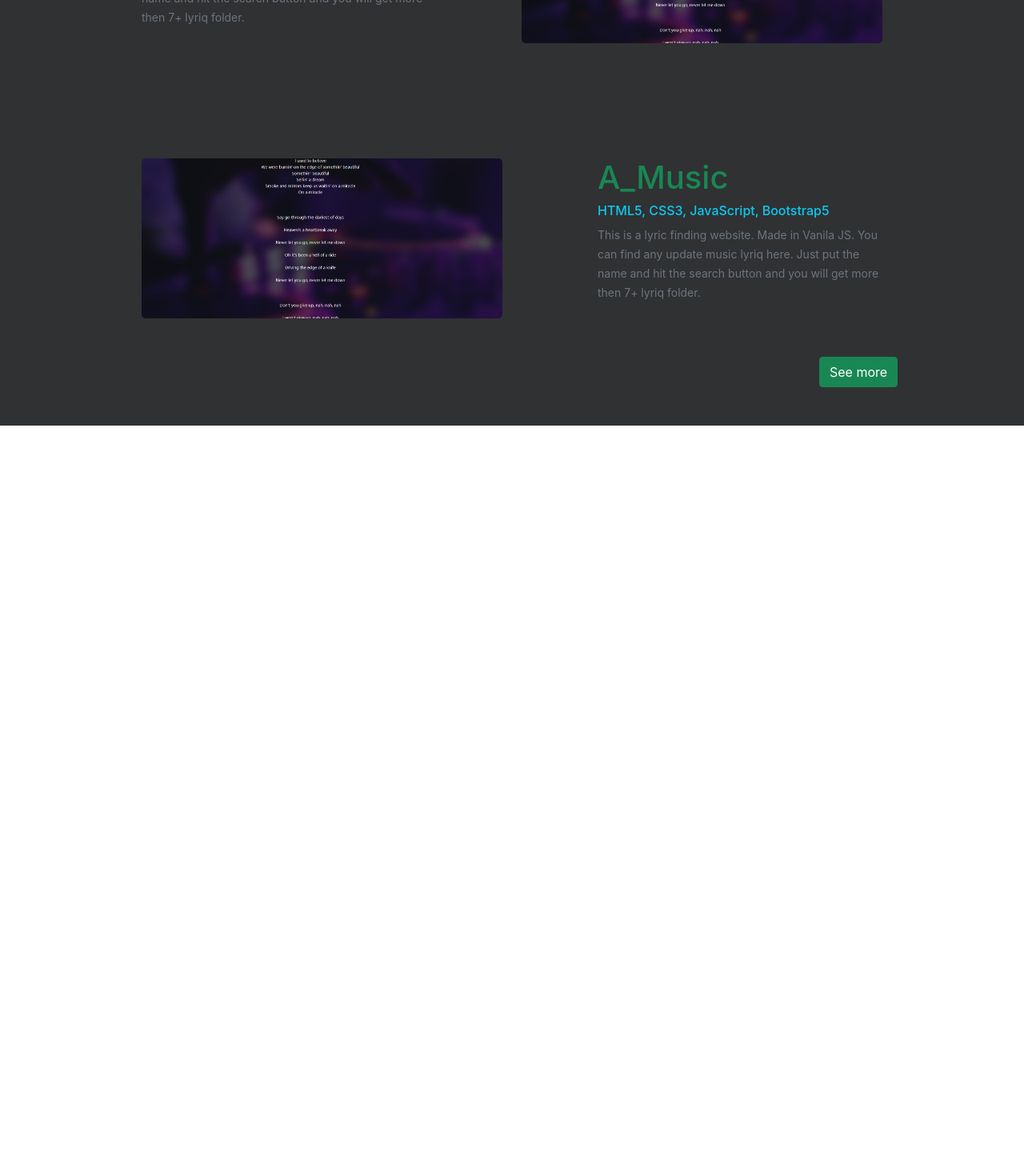
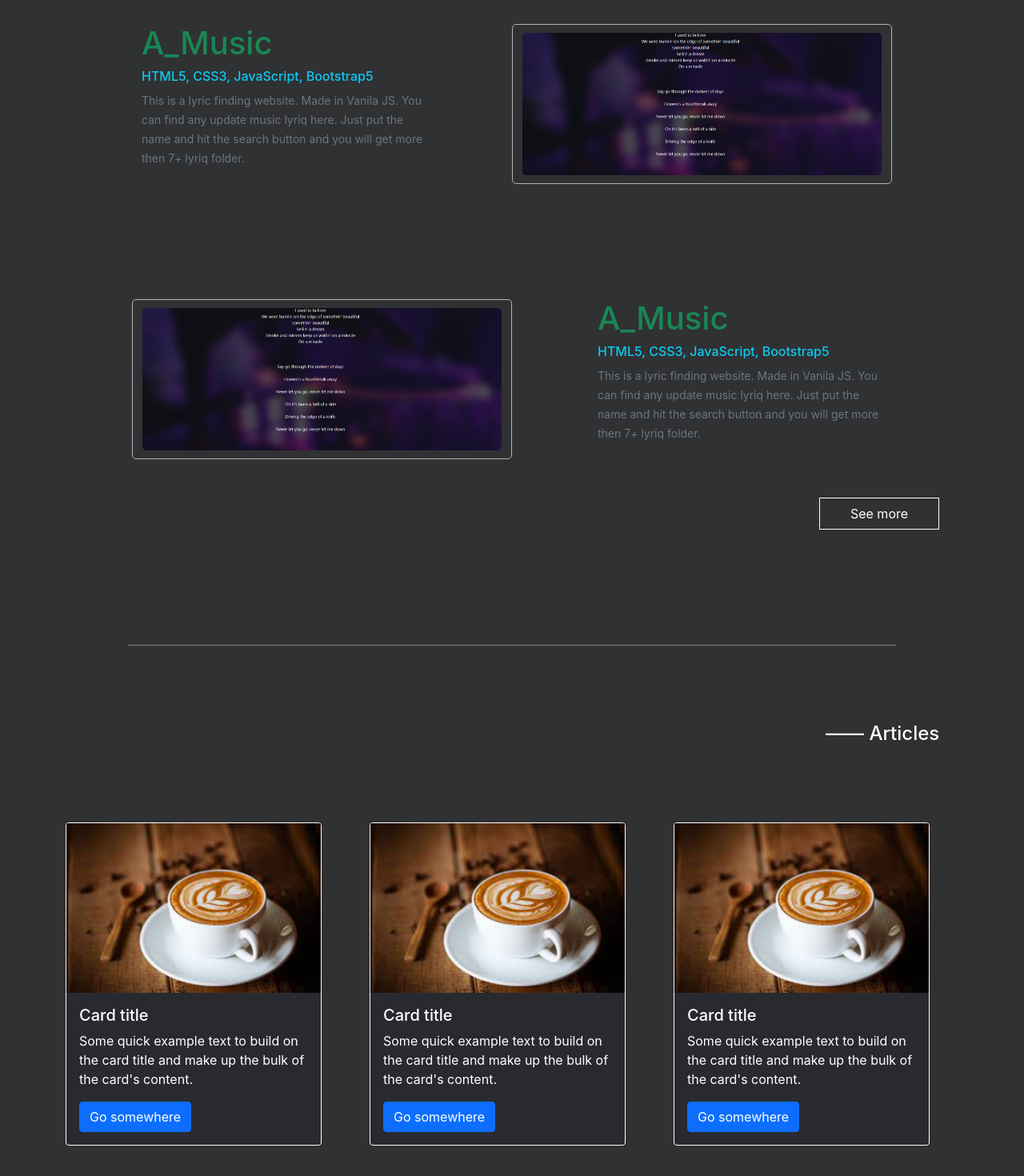
Before and after one commit to Imtious-coder/My_Portfolio, a React (Create React App) app: page /home in a window 1280 px wide. Shown: the part 1130-2600 px from the top of the page at 80% size. Before the commit the page ends 1662 px from the top, so only its background shows below. Built offline with nearby package versions, Linux system fonts and the light colour scheme.

Commit message:
Articles Complete

```diff
--- /dev/null
+++ b/src/Components/Home/Articles/Articles.css
@@ -0,0 +1,6 @@
+.Articles{
+    background-color: rgba(17, 17, 41, 0.205);
+    color: white;
+    width: 20rem;
+    border: 1px solid white;
+}
--- /dev/null
+++ b/src/Components/Home/Articles/Articles.js
@@ -0,0 +1,60 @@
+import React from 'react';
+import coffee from '../../../Images/coffee.jfif';
+import './Articles.css';
+import '../../../../node_modules/hover.css/css/hover-min.css';
+
+const Articles = () => {
+    return (
+        <section>
+            <section className="container">
+                <div className="row">
+                    <div className="col-md-10"></div>
+                    <div className="col-md-2">
+                        <h4 className="mt-5 pt-5 mb-5 pb-5 text-white">—— Articles</h4>
+                    </div>
+                </div>
+            </section>
+
+            <section className="container pb-5">
+                <div className="row">
+                    <div className="col-md-4 hvr-wobble-vertical">
+                        <div class="card Articles">
+                            <img src={coffee} class="card-img-top" alt="..." />
+                            <div class="card-body">
+                                <h5 class="card-title">Card title</h5>
+                                <p class="card-text">Some quick example text to build on the card title and make up the bulk of the card's content.</p>
+                                <a href="#" class="btn btn-primary">Go somewhere</a>
+                            </div>
+                        </div>
+                    </div>
+
+                    <div className="col-md-4 hvr-wobble-top">
+                        <div class="card Articles">
+                            <img src={coffee} class="card-img-top" alt="..." />
+                            <div class="card-body">
+                                <h5 class="card-title">Card title</h5>
+                                <p class="card-text">Some quick example text to build on the card title and make up the bulk of the card's content.</p>
+                                <a href="#" class="btn btn-primary">Go somewhere</a>
+                            </div>
+                        </div>
+                    </div>
+
+                    <div className="col-md-4">
+                        <div class="card Articles hvr-wobble-bottom">
+                            <img src={coffee} class="card-img-top " alt="..." />
+                            <div class="card-body">
+                                <h5 class="card-title">Card title</h5>
+                                <p class="card-text">Some quick example text to build on the card title and make up the bulk of the card's content.</p>
+                                <a href="#" class="btn btn-primary">Go somewhere</a>
+                            </div>
+                        </div>
+                    </div>
+
+                </div>
+            </section>
+
+        </section>
+    );
+};
+
+export default Articles;
--- a/src/Components/Home/Home/Home.js
+++ b/src/Components/Home/Home/Home.js
@@ -1,4 +1,5 @@
 import React from 'react';
+import Articles from '../Articles/Articles';
 import Description from '../Description/Description';
 import Navbar from '../Navbar/Navbar';
 import Projects from '../Projects/Projects';
@@ -8,8 +9,10 @@ const Home = () => {
         <div style={{backgroundColor:'#303133'}}>
             <Navbar></Navbar>
             <Description></Description>
-            <hr/>
+            <div style={{borderBottom:'1px solid grey', width:'75%'}} className="container mt-5 pt-5"></div>
             <Projects></Projects>
+            <div style={{borderBottom:'1px solid grey', width:'75%'}} className="container mt-5 pt-5"></div>
+            <Articles></Articles>
         </div>
     );
 };
--- a/src/Components/Home/Projects/Projects.css
+++ b/src/Components/Home/Projects/Projects.css
@@ -0,0 +1,23 @@
+.ImageBG{
+    height: 200px;
+    border: 1px solid rgb(179, 179, 179);
+    border-radius: 5px;
+}
+.ImageBG:hover{
+    background-color: #303133;
+    border: none;
+}
+.Details:hover{
+    background-color: rgba(34, 34, 34, 0.377);
+    padding: 10px;
+    border-radius: 5px;
+    border-top: 1px solid greenyellow;
+}
+.SeeMoreButton{
+    color: white;
+    text-align: center;
+    padding: 7px;
+    background-color: #303133;
+    border: 1px solid white;
+    width: 150px;
+}
--- a/src/Components/Home/Projects/Projects.js
+++ b/src/Components/Home/Projects/Projects.js
@@ -2,16 +2,17 @@ import React from 'react';
 import AM1 from '../../../Images/A_Music.png';
 import AM2 from '../../../Images/A_Music_Search.png';
 import AM3 from '../../../Images/A_Music_Lyric.png';
+import './Projects.css';
 
 
 const Projects = () => {
     return (
-        <section className="container mt-5 pb-5">
-            <h4 className="text-white mb-5 pb-5">Projects__</h4>
+        <section className="container mt-5 pb-5 mt-5 pt-5">
+            <h4 className="text-white mt-5 mb-5 pb-5">Projects ——</h4>
             <div className="row pb-5">
                 <div className="col-md-1"></div>
-                <div className="col-md-5 hvr-shadow-radial hvr-grow" style={{ height: '200px' }}>
-                    <div style={{ width: '100%', height: '100%' }} id="carouselExampleInterval" class="carousel slide" data-bs-ride="carousel">
+                <div className="col-md-5 hvr-shadow-radial hvr-grow ImageBG">
+                    <div style={{ width: '100%', height: '100%', paddingTop:'10px', paddingBottom:'10px' }} id="carouselExampleInterval" class="carousel slide" data-bs-ride="carousel">
                         <div style={{ width: '100%', height: '100%', borderRadius: '5px' }} class="carousel-inner">
                             <div class="carousel-item active" data-bs-interval="2000">
                                 <img src={AM1} class="d-block w-100" alt="..." />
@@ -26,7 +27,7 @@ const Projects = () => {
                     </div>
                 </div>
                 <div className="col-md-1"></div>
-                <div className="col-md-4 hvr-hang">
+                <div className="col-md-4 hvr-hang Details">
                     <h1 className="text-success">A_Music</h1>
                     <h6 className="text-info">HTML5, CSS3, JavaScript, Bootstrap5</h6>
                     <small className="text-secondary">This is a lyric finding website. Made in Vanila JS. You can find any update music lyriq here.
@@ -37,7 +38,7 @@ const Projects = () => {
 
             <div className="row mt-5 pb-5 pt-5">
                 <div className="col-md-1"></div>
-                <div className="col-md-4 hvr-hang">
+                <div className="col-md-4 hvr-hang Details">
                     <h1 className="text-success">A_Music</h1>
                     <h6 className="text-info">HTML5, CSS3, JavaScript, Bootstrap5</h6>
                     <small className="text-secondary">This is a lyric finding website. Made in Vanila JS. You can find any update music lyriq here.
@@ -46,8 +47,8 @@ const Projects = () => {
                 </div>
 
                 <div className="col-md-1"></div>
-                <div className="col-md-5 hvr-shadow-radial hvr-grow" style={{ height: '200px' }}>
-                    <div style={{ width: '100%', height: '100%' }} id="carouselExampleInterval" class="carousel slide" data-bs-ride="carousel">
+                <div className="col-md-5 hvr-shadow-radial hvr-grow ImageBG">
+                    <div style={{ width: '100%', height: '100%', paddingTop:'10px', paddingBottom:'10px'  }} id="carouselExampleInterval" class="carousel slide" data-bs-ride="carousel">
                         <div style={{ width: '100%', height: '100%', borderRadius: '5px' }} class="carousel-inner">
                             <div class="carousel-item active" data-bs-interval="2000">
                                 <img src={AM1} class="d-block w-100" alt="..." />
@@ -65,8 +66,8 @@ const Projects = () => {
 
             <div className="row mt-5 pt-5 pb-5">
                 <div className="col-md-1"></div>
-                <div className="col-md-5 hvr-shadow-radial hvr-grow" style={{ height: '200px' }}>
-                    <div style={{ width: '100%', height: '100%' }} id="carouselExampleInterval" class="carousel slide" data-bs-ride="carousel">
+                <div className="col-md-5 hvr-shadow-radial hvr-grow ImageBG">
+                    <div style={{ width: '100%', height: '100%', paddingTop:'10px', paddingBottom:'10px'  }} id="carouselExampleInterval" class="carousel slide" data-bs-ride="carousel">
                         <div style={{ width: '100%', height: '100%', borderRadius: '5px' }} class="carousel-inner">
                             <div class="carousel-item active" data-bs-interval="2000">
                                 <img src={AM1} class="d-block w-100" alt="..." />
@@ -81,7 +82,7 @@ const Projects = () => {
                     </div>
                 </div>
                 <div className="col-md-1"></div>
-                <div className="col-md-4 hvr-hang">
+                <div className="col-md-4 hvr-hang Details">
                     <h1 className="text-success">A_Music</h1>
                     <h6 className="text-info">HTML5, CSS3, JavaScript, Bootstrap5</h6>
                     <small className="text-secondary">This is a lyric finding website. Made in Vanila JS. You can find any update music lyriq here.
@@ -93,7 +94,7 @@ const Projects = () => {
                 <div className="row">
                     <div className="col-md-10 border-bottom-info"></div>
                     <div className="col-md-2">
-                        <button className="btn btn-success">See more</button>
+                        <button className="SeeMoreButton">See more</button>
                     </div>
                 </div>
             </div>
```
Also changed, not shown: src/Components/Home/Home/Home.css (added), src/Images/coffee.jfif (added).
